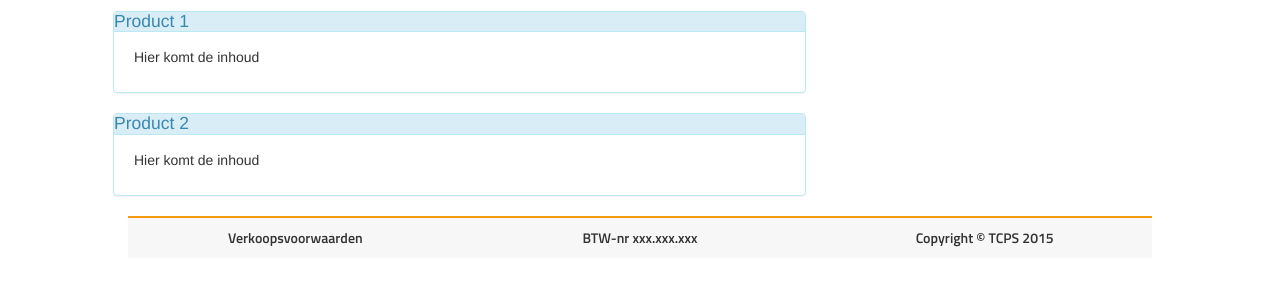
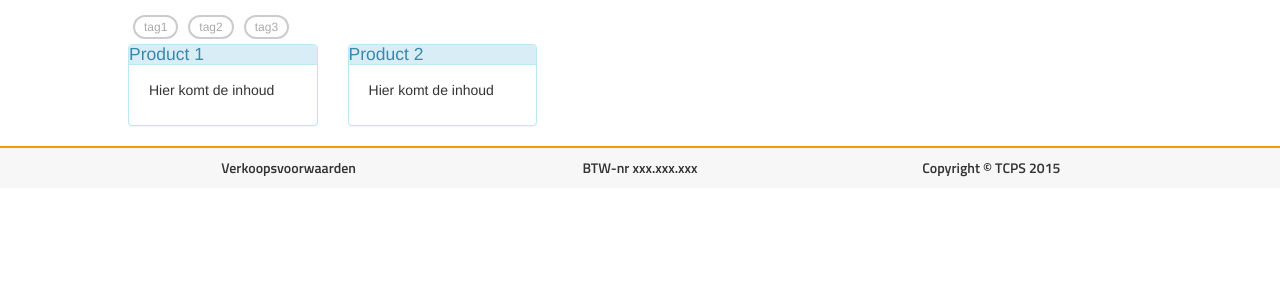
Before and after one commit to dentemm/tcps_product_catalogue, a Django app: template catalogue/templates/producten.html in a window 1280 px wide. Shown: the part 50-350 px from the top of the page. Run offline with Django 3.2, Linux system fonts and the light colour scheme; the template is opened without the code that fills it: values that come from a table or form of the project are taken from there, others are empty; data comes from the database, SQL or seed files in the repository; some libraries are stand-ins or nearby versions; some web fonts are replaced.

Commit message:
Working tagsort testcase, next up: getting the category, subcategory and supplier attributes hooked as tagsort tags

```diff
--- a/catalogue/templates/producten.html
+++ b/catalogue/templates/producten.html
@@ -13,7 +13,7 @@
 	<!--<link rel="stylesheet" href="https://cdnjs.cloudflare.com/ajax/libs/owl-carousel/1.3.3/owl.carousel.min.css" async>
 	<link rel="stylesheet" href="https://cdnjs.cloudflare.com/ajax/libs/owl-carousel/1.3.3/owl.theme.min.css" async>-->
 
-	<link rel="stylesheet" href="{% static 'tagsort/tagsort.min.css' %}"
+	<link rel="stylesheet" href="{% static 'tagsort/tagsort.min.css' %}">
 
 
 {% endblock extra_css %}
@@ -44,11 +44,14 @@
 {% block content %}
 	<div class="container" style="margin-top: 60px;">
 		<div class="row">
-			<div class="col-10 col-offset-1">
+			<div class="col-10 col-offset-1 tagsort-tags-container">
+			</div>
 		</div>
 		<div class="row">
-			<div class="col-8 col-offset-2">
+			<div class="col-10 col-offset-1">
+				<div class="row">
 				{% for product in product_list %}
+					<div class="col-3 item-to-tag" data-item-tags="tag1, tag2, tag3">
 						<div class="panel panel-info">
 							<div class="panel-heading">
 								<h2 class="panel-title">{{ product.name }}</h2>
@@ -59,7 +62,9 @@
 								</p>
 							</div>
 						</div>
+					</div>
 					{% endfor %}
+				</div>
 			</div>
 		</div>
 	</div>
@@ -75,5 +80,12 @@
 	<script src="{% static 'js/modals.js' %}" defer></script> <!-- Ajax calls to Django backend -->
 	<!--<script src="{% static 'owl-carousel/owl.carousel.min.js' %}" async></script> --><!-- Owl Carousel -->
 	<!--<script type="text/javascript" src="https://cdnjs.cloudflare.com/ajax/libs/owl-carousel/1.3.3/owl.carousel.min.js" defer></script>-->
-	<script type="text/javascript" src="{% static 'tagsort/tagsort.min.js' %}"
+	<script type="text/javascript" src="{% static 'tagsort/tagsort.min.js' %}"></script>
+
+
+	<script type="text/javascript">
+		$('div.tagsort-tags-container').tagSort({
+  			selector:'.item-to-tag'
+		});
+	</script>
 {% endblock extra_js %}
```
Lines whose indentation alone changed are shown as unchanged.
